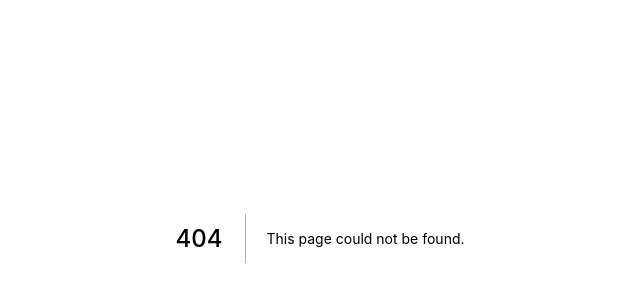
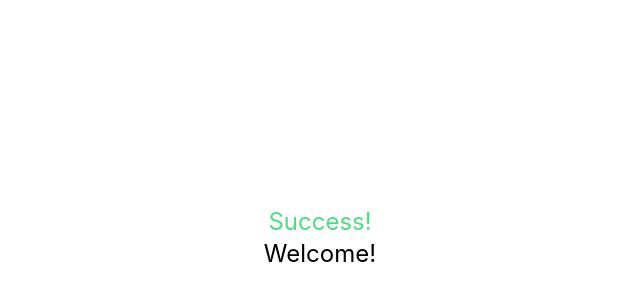
Before and after one commit to ichbtrv/fr-user-creation, a Next.js app: page /newuser in a window 1280 px wide. Before the commit this address had no page. Shown: the part 162-462 px from the top of the page, without its empty margins (320-960 px from the left). Built offline with nearby package versions, Linux system fonts and the light colour scheme.

Commit message:
Created newuser page

```diff
--- /dev/null
+++ b/pages/newuser.tsx
@@ -0,0 +1,9 @@
+const NewUserPage = () => {
+  return (
+    <div className="flex flex-col items-center min-h-screen justify-center text-2xl text-green-400">
+      Success! <div className="text-black">Welcome!</div>
+    </div>
+  )
+}
+
+export default NewUserPage
```
